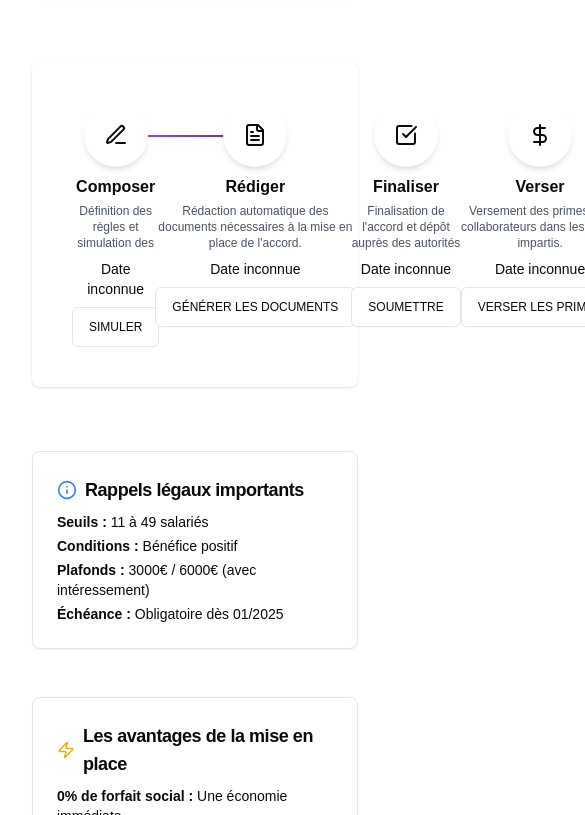
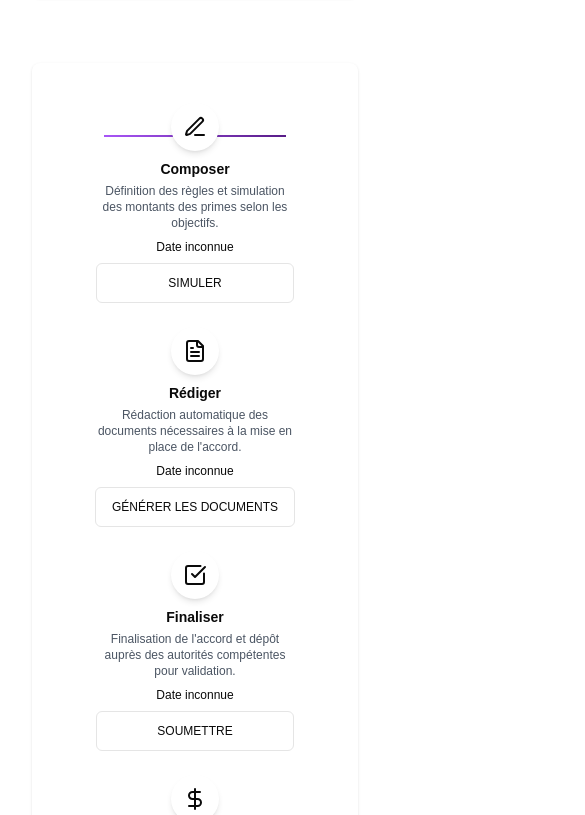
Before and after one commit to Stonoring/saas-prime-partage-valeurs, a Next.js app: page / in a window 390 px wide. Shown: the part 949-1764 px from the top of the page, 585 px wide, since content can reach past the window. Built offline with nearby package versions, Linux system fonts and the light colour scheme.

Commit message:
Responsive mode

```diff
--- a/src/components/app/Timeline.tsx
+++ b/src/components/app/Timeline.tsx
@@ -14,7 +14,8 @@ interface TimelineStep {
 const timelineSteps: TimelineStep[] = [
   {
     title: "Composer",
-    description: "Définition des règles et simulation des montants des primes selon les objectifs.",
+    description:
+      "Définition des règles et simulation des montants des primes selon les objectifs.",
     action: "SIMULER",
     icon: <PenLine className="w-6 h-6" />,
     getDate: (startDate: Date) => {
@@ -25,7 +26,8 @@ const timelineSteps: TimelineStep[] = [
   },
   {
     title: "Rédiger",
-    description: "Rédaction automatique des documents nécessaires à la mise en place de l'accord.",
+    description:
+      "Rédaction automatique des documents nécessaires à la mise en place de l'accord.",
     action: "GÉNÉRER LES DOCUMENTS",
     icon: <FileText className="w-6 h-6" />,
     getDate: (startDate: Date) => {
@@ -38,7 +40,8 @@ const timelineSteps: TimelineStep[] = [
   },
   {
     title: "Finaliser",
-    description: "Finalisation de l'accord et dépôt auprès des autorités compétentes pour validation.",
+    description:
+      "Finalisation de l'accord et dépôt auprès des autorités compétentes pour validation.",
     action: "SOUMETTRE",
     icon: <CheckSquare className="w-6 h-6" />,
     getDate: (startDate: Date) => {
@@ -78,10 +81,15 @@ const convertToISO = (dateStr: string): string => {
 const Timeline: React.FC<TimelineProps> = ({ fiscalYearStart }) => {
   const navigate = useNavigate();
 
-  const startDate = fiscalYearStart !== "Inconnue" ? new Date(convertToISO(fiscalYearStart)) : null;
+  const startDate =
+    fiscalYearStart !== "Inconnue" ? new Date(convertToISO(fiscalYearStart)) : null;
 
   const formatDate = (date: Date): string => {
-    return date.toLocaleDateString("fr-FR", { day: "2-digit", month: "2-digit", year: "numeric" });
+    return date.toLocaleDateString("fr-FR", {
+      day: "2-digit",
+      month: "2-digit",
+      year: "numeric",
+    });
   };
 
   const getStepDate = (step: TimelineStep): string => {
@@ -101,21 +109,28 @@ const Timeline: React.FC<TimelineProps> = ({ fiscalYearStart }) => {
   };
 
   return (
-    <div className="w-full space-y-6">
+    <div className="w-full px-4 space-y-6">
       <div className="relative">
-        <div className="absolute top-8 left-8 right-8 h-0.5 bg-gradient-to-r from-purple-500 to-purple-900"></div>
-        <div className="flex justify-between">
+        <div className="absolute top-8 left-4 right-4 md:left-8 md:right-8 h-0.5 bg-gradient-to-r from-purple-500 to-purple-900"></div>
+        <div className="grid grid-cols-1 sm:grid-cols-2 lg:grid-cols-4 gap-6">
           {timelineSteps.map((step, index) => (
-            <div key={index} className="flex flex-col items-center w-48">
-              <div className="z-10 w-16 h-16 bg-white rounded-full flex items-center justify-center shadow-md mb-2">
+            <div
+              key={index}
+              className="flex flex-col items-center w-full transition-all duration-300 ease-in-out hover:scale-105"
+            >
+              <div className="z-10 w-12 h-12 md:w-16 md:h-16 bg-white rounded-full flex items-center justify-center shadow-md mb-2">
                 {step.icon}
               </div>
-              <div className="text-center">
-                <h3 className="font-semibold mb-1">{step.title}</h3>
-                <p className="text-xs text-gray-600 mb-2 h-12 overflow-y-auto">
+              <div className="text-center px-2">
+                <h3 className="text-sm md:text-base font-semibold mb-1">
+                  {step.title}
+                </h3>
+                <p className="text-xs md:text-sm text-gray-600 mb-2 h-12 overflow-y-auto">
                   {step.description}
                 </p>
-                <p className="text-sm font-medium mb-2">{getStepDate(step)}</p>
+                <p className="text-xs md:text-sm font-medium mb-2">
+                  {getStepDate(step)}
+                </p>
                 <Button
                   onClick={() => handleAction(step.action)}
                   className="w-full text-xs py-1"
```
